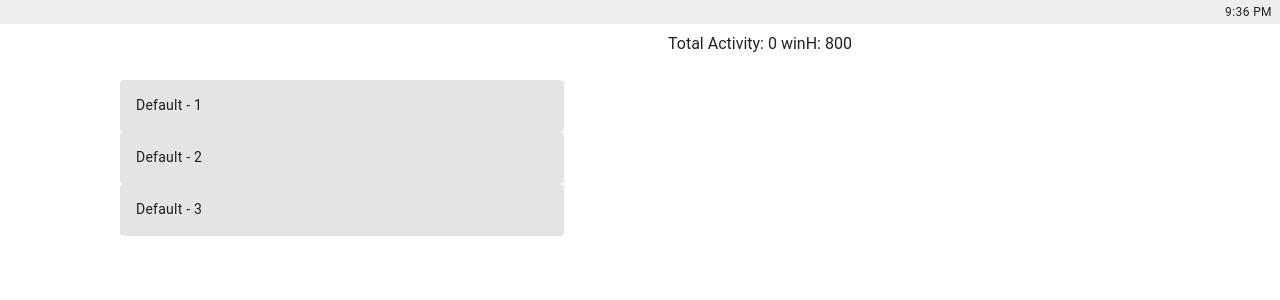
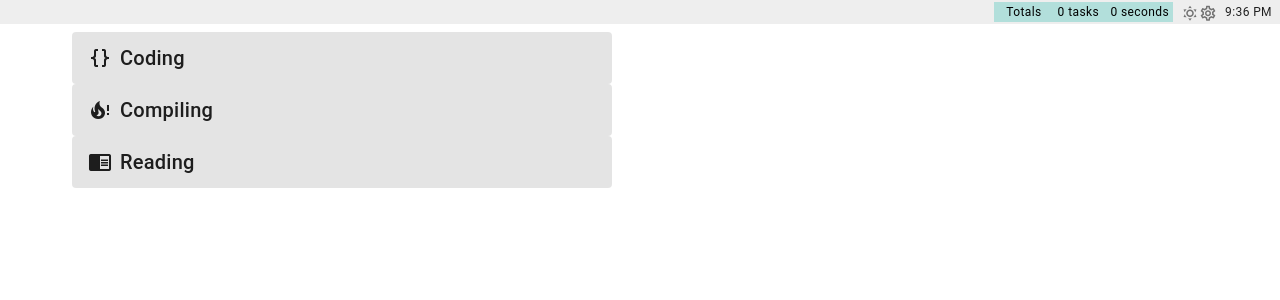
Before and after one commit to david-newspark/work-tracker, a Vue app in the folder frontend/: page / in a window 1280 px wide. Shown: the top 300 px of the page. Built offline with nearby package versions, Linux system fonts and the light colour scheme.

Commit message:
Fix log list into component
add dark mode

```diff
--- a/frontend/src/components/ActivitiesView.vue
+++ b/frontend/src/components/ActivitiesView.vue
@@ -9,8 +9,10 @@ const activities = reactive(activityStore.activities)
 const activated = computed(() => activityStore.active?.id ?? 'none')
 </script>
 <template>
-        <div class="ma-16">
-            <ActivityCard :activity="item" :active="item.id === activated" v-for="item in activities" />
-        </div>
+    <v-container>
+        <v-row dense>
+            <v-col cols="12">
+                <ActivityCard :activity="item" :active="item.id === activated" v-for="item in activities" />
+            </v-col></v-row></v-container>
 </template>
 <style></style>
--- a/frontend/src/components/ActivityCard.vue
+++ b/frontend/src/components/ActivityCard.vue
@@ -22,13 +22,14 @@ const handleActivate = () => {
     if (activityStore.active != null)
         logStore.start(activity.value.id)
 }
-
+const iconName = `mdi-${activity.value.icon}`
 </script>
 <template>
-    <v-card variant="tonal" @click="handleActivate" :color="myColor" :id="activity.id" height="90" class="d-inline">
-        <v-card-text>
+    <v-card variant="tonal" @click="handleActivate" :color="myColor" :id="activity.id" height="90" class="d-inline"
+        :prepend-icon="iconName">
+        <template v-slot:title>
             {{ activity.name }}
-        </v-card-text>
+        </template>
         <v-progress-linear indeterminate color="teal" v-if="active"></v-progress-linear>
     </v-card>
 </template>
--- /dev/null
+++ b/frontend/src/components/LogView.vue
@@ -0,0 +1,41 @@
+<script setup lang="ts">
+import type { Activity } from '@/types/Activity';
+import type { ActivityLog } from '@/types/ActivityLog';
+import type { PropType } from 'vue';
+
+const props = defineProps({
+    log: {
+        type: Object as PropType<ActivityLog>,
+        required: true
+    },
+    activity: {
+        type: Object as PropType<Activity | undefined>,
+        required: true
+    }
+})
+
+const getDotColor = (item: ActivityLog) => {
+    if (item.duration == undefined) return "red-lighten-2"
+    const timeFromNow = new Date().getTime() - item.start.getTime()
+    if (timeFromNow < (1000 * 60 * 5)) return "orange-lighten-3"
+    return "green-lighten-2"
+}
+</script>
+<template>
+    <v-timeline-item size="large" :dot-color="getDotColor(log)">
+        <template v-slot:icon>
+            <v-icon>
+                mdi-{{ activity?.icon }}
+            </v-icon>
+        </template>
+        <template v-slot:opposite>
+            {{ log.start.toLocaleString() }}
+        </template>
+        <v-template>
+            {{ activity?.name }}
+        </v-template>
+        <div>
+            {{ log.duration }} <span v-if="log.stop != undefined"> {{ log.duration_unit }} </span>
+        </div>
+    </v-timeline-item>
+</template>
--- a/frontend/src/components/LogsView.vue
+++ b/frontend/src/components/LogsView.vue
@@ -1,13 +1,19 @@
 <script setup lang="ts">
 import { computed } from 'vue';
 import { useLogStore } from '@/stores/logsStore';
+import { useVirtualList, useWindowSize } from '@vueuse/core';
+import { storeToRefs } from 'pinia';
+import { useActivityStore } from '@/stores/activityStore';
+import type { Activity } from '@/types/Activity';
 import type { ActivityLog } from '@/types/ActivityLog';
-import { useVirtualList, useWindowSize } from '@vueuse/core';
+import LogView from './LogView.vue';
 const logStore = useLogStore()
-const logSorted = computed((): ActivityLog[] => {
-    return logStore.logs.sort((n1, n2) => n2.stop == null ? -1 : n2.start.getTime() - n1.start.getTime()) ?? []
-})
-const { list, containerProps, wrapperProps } = useVirtualList(logStore.logs, {
+const activityStore = useActivityStore()
+const getById = (id: string): Activity | undefined => {
+    return activityStore.activities.filter(a => a.id === id).shift()
+}
+const { logs } = storeToRefs(logStore)
+const { list, containerProps, wrapperProps } = useVirtualList(logStore.sorted, {
     itemHeight: 48
 })
 const { height } = useWindowSize()
@@ -15,40 +21,19 @@ const heightStyle = computed(() => {
     const reducedH = height.value * 0.90
     return `${reducedH}px`
 })
+
 </script>
 <template>
-    <div class="pa-4">
-        Total Activity: {{ logSorted.length }} winH: {{ height }}
-    </div>
-    <div v-bind="containerProps" class="winHeight"  id="main-virtual-wrapper">
+    <div v-bind="containerProps" class="winHeight" id="main-virtual-wrapper">
         <div v-bind="wrapperProps" id="inner-virtual-wrapper">
-            <!-- <div v-for="{index, data} in list" :key="index">
-                    <div style="height: 50px;">
-                        {{ index }} {{ data.activity_id }} {{ data.duration }} {{ data.duration }}
-                    </div>
-                </div> -->
-            <v-timeline>
-                <v-timeline-item size="large" dot-color="red-lighten-2" v-for="{ index, data } in list" :key="index"
-                    style="max-height: 50px;">
-                    <template v-slot:icon>
-                        <v-icon icon="mdi-vuetify" v-if="data.stop === undefined"></v-icon>
-                    </template>
-                    <template v-slot:opposite v-if="data.stop === undefined">
-                        <span>Running...</span>
-                    </template>
-                    <v-template>
-                        {{ data.activity_id }}
-                    </v-template>
-                    <div>
-                        {{ data.duration }} {{ data.duration_unit }}
-                    </div>
-                </v-timeline-item>
+            <v-timeline side="end">
+                <LogView v-for="{ index, data } in list" :key="index" :log="data" v-bind:key="index" :activity="getById(data.activity_id)" />
             </v-timeline>
         </div>
     </div>
 </template>
 <style>
-  .winHeight {
-      height: v-bind(heightStyle)
-  }
+.winHeight {
+    height: v-bind(heightStyle)
+}
 </style>
--- a/frontend/src/layouts/default/Main.vue
+++ b/frontend/src/layouts/default/Main.vue
@@ -1,25 +1,51 @@
 
 <script setup lang="ts">
 import { useActivityStore } from '@/stores/activityStore';
-import { ref } from 'vue';
+import { useLogStore } from '@/stores/logsStore';
+import { computed, ref } from 'vue';
+import { useTheme } from 'vuetify';
 
+const theme = useTheme()
 const timestamp = ref('')
 const setTime = setInterval(() => {
     // Concise way to format time according to system locale.
-    // In my case this returns "3:48:00 am"
     timestamp.value = Intl.DateTimeFormat(navigator.language, {
         hour: 'numeric',
         minute: 'numeric'
     }).format()
 }, 1000)
 const activityStore = useActivityStore()
+const logStore = useLogStore()
+const totalTime = computed(() => {
+    const seconds = logStore.logs
+        .reduce((sum, a) => sum + (a.duration ?? 0), 0)
+    if (seconds < 60) return `${seconds.toFixed()} seconds`
+    return `${(seconds / 60).toFixed()} minutes`
+})
+const setTheme = () => theme.global.name.value = theme.global.current.value.dark ? 'light' : 'dark'
+const isDark = computed(() => theme.global.name.value === 'dark')
 </script>
 <template>
     <v-app id="main-app-wrapper">
         <v-system-bar>
             <!-- <v-icon icon="mdi-circle" class="ms-2" color="red" v-if="activityStore.active!=undefined"></v-icon> -->
-            <span v-if="activityStore.active!=undefined">Running... {{ activityStore.active.name }}</span>
+            <span v-if="activityStore.active != undefined">Running... {{ activityStore.active.name }}</span>
             <v-spacer></v-spacer>
+            <span class="bg-teal-lighten-4">
+                <span class="px-3">Totals</span>
+                <span class="px-1">
+                    {{ logStore.logs.length }} tasks
+                </span>
+                <span class="px-1">
+                    {{ totalTime }}
+                </span>
+            </span>
+            <span class="ms-2"  @click="setTheme">
+                <v-icon :icon="isDark ? 'mdi-weather-night' : 'mdi-weather-sunny'"></v-icon>
+            </span>
+            <span>
+                <v-icon icon="mdi-cog-outline"></v-icon>
+            </span>
             <span class="ms-2">{{ timestamp }}</span>
         </v-system-bar>
         <router-view />
--- a/frontend/src/stores/activityStore.ts
+++ b/frontend/src/stores/activityStore.ts
@@ -2,9 +2,9 @@ import { defineStore } from 'pinia'
 import { createActivity, type Activity } from '@/types/Activity'
 
 const activities: Activity[] = [
-  createActivity({ name: 'Default - 1' }),
-  createActivity({ name: 'Default - 2' }),
-  createActivity({ name: 'Default - 3' })
+  createActivity({ name: 'Coding', icon: 'code-braces' }),
+  createActivity({ name: 'Compiling', icon: '' }),
+  createActivity({ name: 'Reading', icon: 'book-open' })
 ]
 
 export const useActivityStore = defineStore('activities', {
--- a/frontend/src/stores/logsStore.ts
+++ b/frontend/src/stores/logsStore.ts
@@ -6,6 +6,9 @@ export const useLogStore = defineStore('activityLogs', {
     logs: [] as Array<ActivityLog>,
     current: undefined as ActivityLog | undefined
   }),
+  getters: {
+    sorted:(state) => state.logs.sort((n1, n2) => n2.stop == null ? -1 : n2.start.getTime() - n1.start.getTime())
+  },
   actions: {
     start(activity_id: string) {
       this.current = createActivityLog({ start: new Date(), activity_id })
--- a/frontend/src/types/Activity.ts
+++ b/frontend/src/types/Activity.ts
@@ -3,9 +3,11 @@ import genUniqueId from "@/util/id"
 interface Activity {
     id: string,
     name: string,
+    icon: string
 }
 
 function createActivity(param: Omit<Activity, 'id'>): Activity {
+    if(param.icon == '' || param.icon == undefined) param.icon='fire-alert'
     return {
         ...param,
         id: genUniqueId()
--- a/frontend/src/views/HomeView.vue
+++ b/frontend/src/views/HomeView.vue
@@ -10,8 +10,8 @@ const {width, height} = useWindowSize()
 </script>
 
 <template>
-  <v-container grid-list-md class="h-screen">
-    <v-row class="h-screen">
+  <v-container class="h-screen">
+    <v-row class="h-screen w-screen">
       <v-col cols="6">
         <ActivitiesView />
       </v-col>
```
